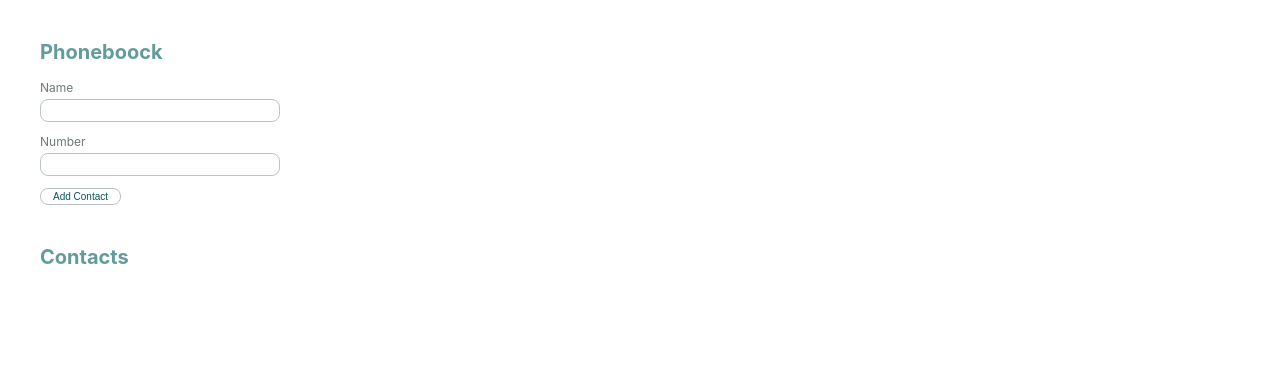
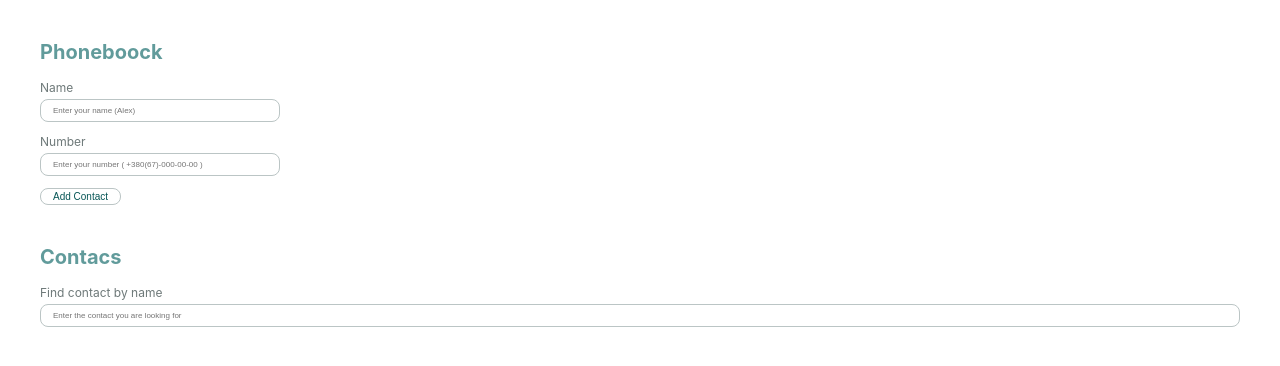
Before and after one commit to VorobeiIvan/goit-react-woolf-hw-02-phonebook, a React (Create React App) app: page / in a window 1280 px wide. Shown: the top 366 px of the page. Built offline with nearby package versions, Linux system fonts and the light colour scheme.

Commit message:
add contact lis and contact form

```diff
--- a/package.json
+++ b/package.json
@@ -10,6 +10,7 @@
     "react": "^18.1.0",
     "react-dom": "^18.1.0",
     "react-scripts": "5.0.1",
+    "shortid": "^2.2.16",
     "web-vitals": "^2.1.3"
   },
   "scripts": {
--- a/src/components/App.jsx
+++ b/src/components/App.jsx
@@ -1,37 +1,36 @@
-import React, {Component} from 'react'
-import Section from "./Section"
-import ContactForm from './ContactForm'
-import Notification from './Notificatioon'
+//App.jsx
+import React, { Component } from 'react';
+import Section from "./Section";
+import ContactForm from './ContactForm';
+import ContactList from './ContactList'
+import Filter from "./Filter"
 import './main.css';
 
 class App extends Component {
   state = {
     contacts: [],
-    name: ''
   }
 
-  // if (isExist) {
-  //   alert(`${name} is already in contacts.`);
-  //   return
-  // }
-
-  render(){
-    const {name}=this.state;
-    return(
-      <div className='container'>
-        <Section title="Phoneboock">
-        <ContactForm/>
-      {name && <Notification message={`${name} is already on contacts`} />}
-       </Section>
-
-       <Section title="Contacts">
-
-       </Section>
-         </div>
-    )
+  formSubmitHandler = data => {
+    this.setState(prevState => ({
+      contacts: [...prevState.contacts, data]
+    }));
   }
 
 
-};
+  render() {
+    return (
+      <div className='container'>
+        <Section title="Phoneboock">
+           <ContactForm contacts={this.state.contacts} onSubmit={this.formSubmitHandler} />
+        </Section>
+        <Section title="Contacs">
+          <Filter contacts={this.state.contacts}/>
+           <ContactList contacts={this.state.contacts} />
+        </Section>
+      </div>
+    );
+  }
+}
 
-export default App
+export default App;
--- a/src/components/ContactForm.jsx
+++ b/src/components/ContactForm.jsx
@@ -1,14 +1,47 @@
+import React, { Component } from 'react';
 import NameInput from './NameInput';
-import NumberInput from './NumberInput'
+import NumberInput from './NumberInput';
+import shortid from 'shortid';
 
-const ContactForm = () => {
+class ContactForm extends Component {
+  state = {
+    name: '',
+    number: ''
+  };
+
+  handleChange = event => {
+    const { name, value } = event.currentTarget;
+    this.setState({ [name]: value });
+  };
+
+  handleSubmit = event => {
+    event.preventDefault();
+    const { name, number } = this.state;
+
+    const isExist = this.props.contacts.some(contact => contact.name === name);
+    if (isExist) {
+      alert(`${name} is already in contacts.`);
+      return;
+    }
+
+    this.props.onSubmit({ id: shortid.generate(), name, number });
+    this.reset();
+  };
+
+  reset = () => {
+    this.setState({ name: '', number: '' });
+  };
+
+  render() {
+    const { name, number } = this.state;
     return (
-      <form className="form">
-        <NameInput />
-        <NumberInput />
+      <form className="form" onSubmit={this.handleSubmit}>
+        <NameInput value={name} onChange={this.handleChange} />
+        <NumberInput value={number} onChange={this.handleChange} />
         <button className='btn-add' type="submit">Add contact</button>
       </form>
     );
   }
+}
 
-  export default ContactForm
+export default ContactForm;
--- /dev/null
+++ b/src/components/ContactList.jsx
@@ -0,0 +1,14 @@
+const ContactList = ({ contacts }) => {
+  return (
+    <ul className="contact-list">
+      {contacts.map(contact => (
+        <li key={contact.id} className="contact-item">
+          {contact.name}: {contact.number}
+          <button className="btn-del">Delete</button>
+        </li>
+      ))}
+    </ul>
+  );
+}
+
+export default ContactList;
--- /dev/null
+++ b/src/components/Filter.jsx
@@ -0,0 +1,19 @@
+const Filter = ({ value, onChange }) => {
+    return (
+      <div className="wrapper">
+        <label className="label">Find contact by name</label>
+        <input
+          className="input"
+          type="text"
+          name="name"
+          value={value}
+          onChange={onChange}
+          pattern="^[a-zA-Zа-яА-Я]+(([' \-][a-zA-Zа-яА-Я ])?[a-zA-Zа-яА-Я]*)*$ "
+          title="Name may contain only letters, apostrophe, dash and spaces. For example Adrian, Jacob Mercer, Charles de Batz de Castelmore d'Artagnan"
+          required
+          placeholder="Enter the contact you are looking for"
+        />
+      </div>
+    );
+  }
+export default Filter;
--- a/src/components/NameInput.jsx
+++ b/src/components/NameInput.jsx
@@ -1,17 +1,20 @@
-const NameInput = () => {
+const NameInput = ({ value, onChange }) => {
   return (
     <div className="wrapper">
-      <label className="label" name="name">Name</label>
+      <label className="label">Name</label>
       <input
         className="input"
         type="text"
         name="name"
+        value={value}
+        onChange={onChange}
         pattern="^[a-zA-Zа-яА-Я]+(([' \-][a-zA-Zа-яА-Я ])?[a-zA-Zа-яА-Я]*)*$"
         title="Name may contain only letters, apostrophe, dash and spaces. For example Adrian, Jacob Mercer, Charles de Batz de Castelmore d'Artagnan"
         required
+        placeholder="Enter your name (Alex)"
       />
     </div>
   );
 }
 
-export default NameInput
+export default NameInput;
--- a/src/components/Notificatioon.jsx
+++ /dev/null
@@ -1,3 +0,0 @@
-const Notification = message=>alert({message})
-
-export default Notification
--- a/src/components/NumberInput.jsx
+++ b/src/components/NumberInput.jsx
@@ -1,17 +1,20 @@
-const NumberInput = () => {
+const NumberInput = ({ value, onChange }) => {
   return (
     <div className="wrapper">
-      <label className="label" name="number">Number</label>
+      <label className="label">Number</label>
       <input
-       className="input"
+        className="input"
         type="tel"
         name="number"
-        pattern="^\+?\d{1,4}[ .-]?\(?\d{1,3}?\)?[ .-]?\d{1,4}[ .-]?\d{1,4}[ .-]?\d{1,9}$"
+        value={value}
+        onChange={onChange}
+        pattern="\+?\d{1,4}?[ .\-\s]?\(?\d{1,3}?\)?[ .\-\s]?\d{1,4}[ .\-\s]?\d{1,4}[ .\-\s]?\d{1,9}"
         title="Phone number must be digits and can contain spaces, dashes, parentheses and can start with +"
         required
+        placeholder="Enter your number ( +380(67)-000-00-00 ) "
       />
     </div>
   );
 }
 
-export default NumberInput
+export default NumberInput;
--- a/src/components/main.css
+++ b/src/components/main.css
@@ -6,7 +6,6 @@ p {
 }
 
 ul {
-    list-style: none;
     padding: 0;
     margin: 0;
 }
@@ -26,7 +25,6 @@ button {
 }
 
 /* Section */
-.section{}
 .section-title{
     margin-bottom: 16px;
     color: rgb(97, 155, 155);
@@ -114,5 +112,30 @@ color: rgb(180, 130, 50) ;
             color: rgb(133, 181, 181);
         }
     }
-/* container */
-.container{}
+/* ContactList */
+.contact-list{
+margin-left: 20px;
+margin-top: 20px;
+}
+
+.contact-item{
+    width: 240px;
+    color: rgb(110, 121, 121);
+    font-size: 12px;
+}
+
+.btn-del {
+margin-left: 40px;
+    color: rgb(7, 86, 86);
+    text-transform: uppercase;
+    font-size: 6px;
+    padding: 2px 8px;
+    border: 1px solid rgb(187, 197, 197);
+    border-radius: 8px;
+    cursor: pointer;
+
+    &:hover,
+    focus {
+        color: azure;
+        background-color: rgb(206, 69, 69);
+    }}
```
Also changed, not shown: src/components/Section.jsx (+8 -8 lines), src/components/ContactsList.jsx (deleted), 1 other file (tests, documents, lock files or other folders).
